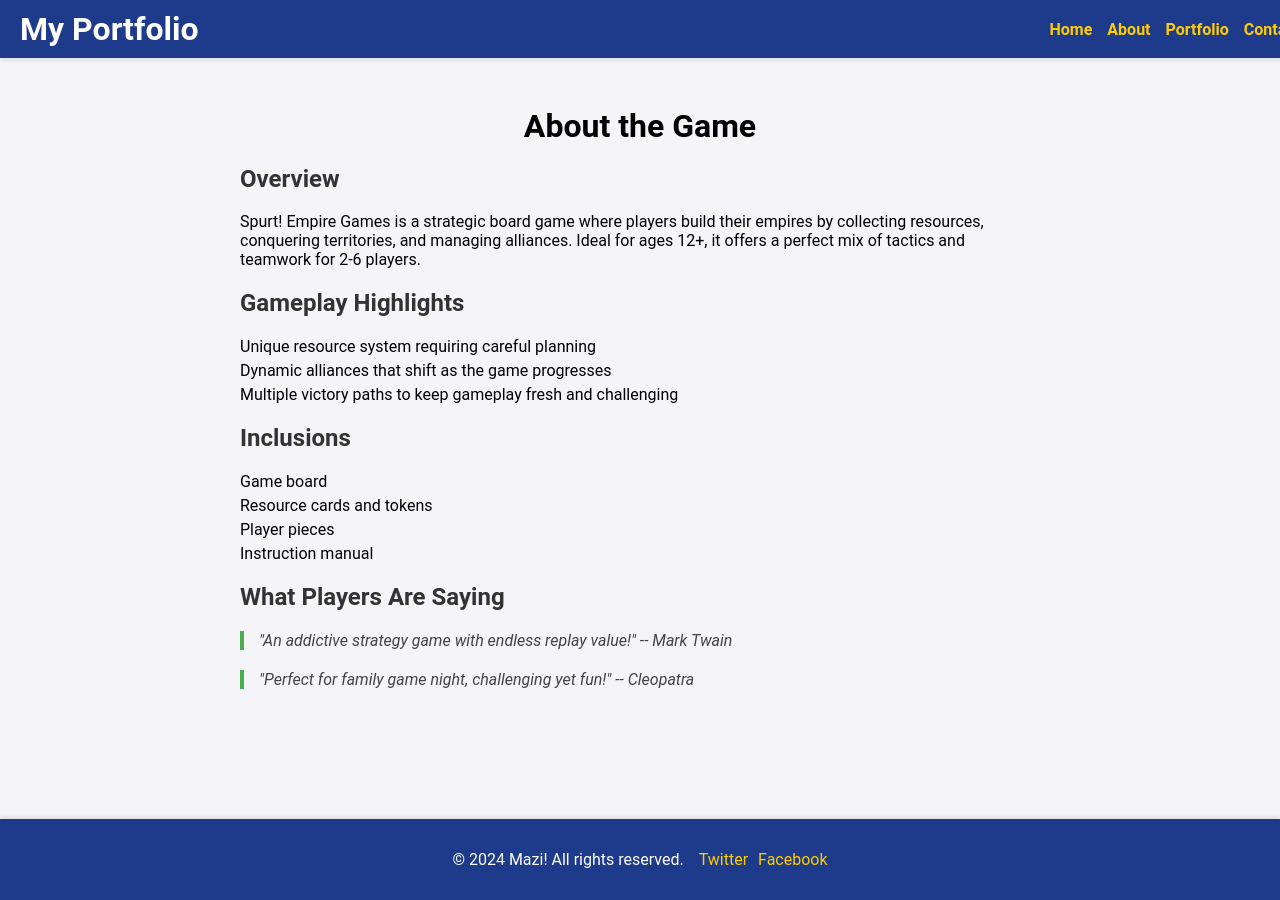
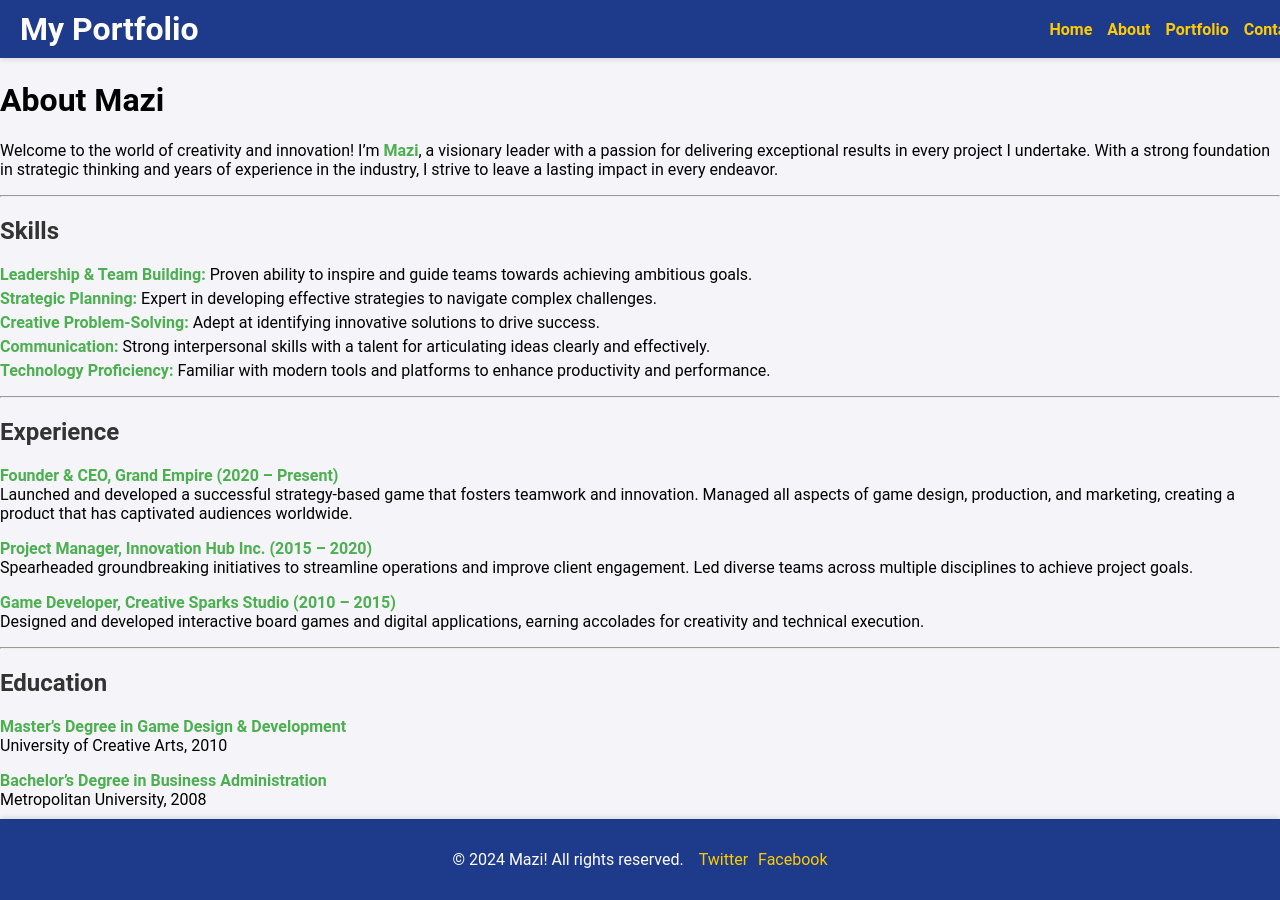
Before and after one commit to EmediongEssien/MyPortfolio, a Jekyll site: the page built from about.md, in a window 1280 px wide. Built offline with Jekyll 4.4.1, drawn with Linux system fonts in a browser that asks for light colours.

Commit message:
Update about.md

```diff
--- a/about.md
+++ b/about.md
@@ -1,44 +1,45 @@
 ---
 layout: default
-title: "About the Game"
+title: "About Mazi"
 ---
 
-<section class="about-game">
-  <h1 class="title">About the Game</h1>
+# About Mazi
 
-  <div class="overview">
-    <h2>Overview</h2>
-    <p>Spurt! Empire Games is a strategic board game where players build their empires by collecting resources, conquering territories, and managing alliances. Ideal for ages 12+, it offers a perfect mix of tactics and teamwork for 2-6 players.</p>
-  </div>
+Welcome to the world of creativity and innovation! I’m **Mazi**, a visionary leader with a passion for delivering exceptional results in every project I undertake. With a strong foundation in strategic thinking and years of experience in the industry, I strive to leave a lasting impact in every endeavor.
 
-  <div class="highlights">
-    <h2>Gameplay Highlights</h2>
-    <ul>
-      <li>Unique resource system requiring careful planning</li>
-      <li>Dynamic alliances that shift as the game progresses</li>
-      <li>Multiple victory paths to keep gameplay fresh and challenging</li>
-    </ul>
-  </div>
+---
 
-  <div class="inclusions">
-    <h2>Inclusions</h2>
-    <ul>
-      <li>Game board</li>
-      <li>Resource cards and tokens</li>
-      <li>Player pieces</li>
-      <li>Instruction manual</li>
-    </ul>
-  </div>
+## Skills
 
-  <div class="testimonials">
-    <h2>What Players Are Saying</h2>
-    <blockquote>
-      <p>"An addictive strategy game with endless replay value!" -- Mark Twain</p>
-      <footer>- Alex, early tester</footer>
-    </blockquote>
-    <blockquote>
-      <p>"Perfect for family game night, challenging yet fun!" -- Cleopatra</p>
-      <footer>- Maria, player</footer>
-    </blockquote>
-  </div>
-</section>
+- **Leadership & Team Building:** Proven ability to inspire and guide teams towards achieving ambitious goals.
+- **Strategic Planning:** Expert in developing effective strategies to navigate complex challenges.
+- **Creative Problem-Solving:** Adept at identifying innovative solutions to drive success.
+- **Communication:** Strong interpersonal skills with a talent for articulating ideas clearly and effectively.
+- **Technology Proficiency:** Familiar with modern tools and platforms to enhance productivity and performance.
+
+---
+
+## Experience
+
+- **Founder & CEO, Grand Empire (2020 – Present)**
+  Launched and developed a successful strategy-based game that fosters teamwork and innovation. Managed all aspects of game design, production, and marketing, creating a product that has captivated audiences worldwide.
+
+- **Project Manager, Innovation Hub Inc. (2015 – 2020)**
+  Spearheaded groundbreaking initiatives to streamline operations and improve client engagement. Led diverse teams across multiple disciplines to achieve project goals.
+
+- **Game Developer, Creative Sparks Studio (2010 – 2015)**
+  Designed and developed interactive board games and digital applications, earning accolades for creativity and technical execution.
+
+---
+
+## Education
+
+- **Master’s Degree in Game Design & Development**
+  University of Creative Arts, 2010
+
+- **Bachelor’s Degree in Business Administration**
+  Metropolitan University, 2008
+
+---
+
+I believe in the power of collaboration and the limitless potential of human creativity. Let’s connect and create something extraordinary together!
```
